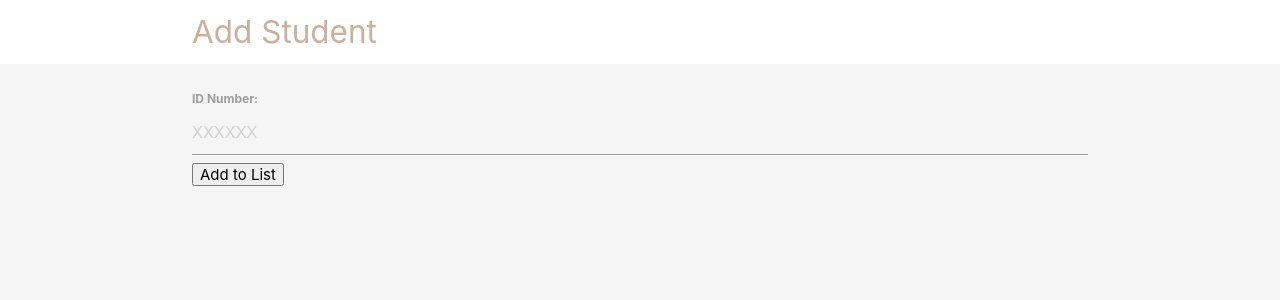
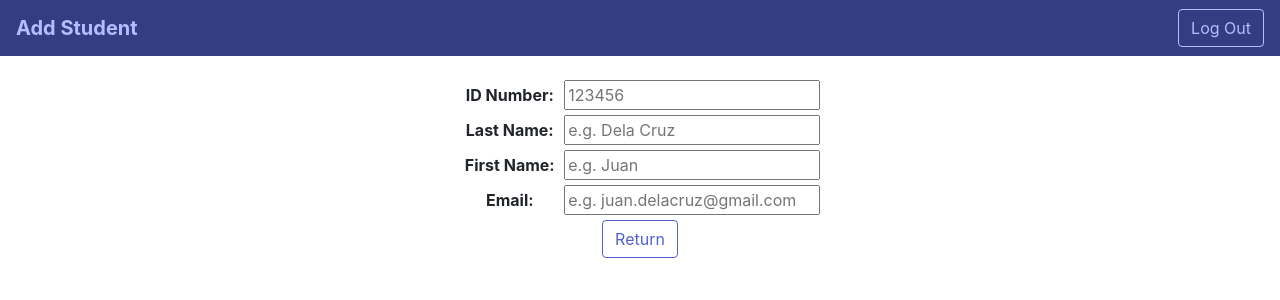
Before and after one commit to paolo-ortiz/CS122-Project, a PHP site: page /add_student.php in a window 1280 px wide. Shown: the top 300 px of the page. Run offline with PHP 8.4, Linux system fonts and the light colour scheme.

Commit message:
Updated Design

```diff
--- a/add_student.php
+++ b/add_student.php
@@ -2,17 +2,20 @@
 <html>
 
 <head>
-    <title>Input Screen 5-Adding A Student</title>
-    <!--Import Google Icon Font-->
-    <link rel="stylesheet" href="https://cdnjs.cloudflare.com/ajax/libs/materialize/1.0.0/css/materialize.min.css">
+    <title>INPUT SCREEN 5-Adding A Student</title>
+    <link rel="stylesheet" href="css\bootstrap.min.css">
 
     <style type="text/css">
     .brand {
-            background: #cbb09c !important;
+        background: #29b6f6 !important;
     }
 
     .brand-text {
-            color: #cbb09c !important;
+        color: #29b6f6 !important;
+    }
+
+    label {
+        width:100px;
     }
     </style>
 </head>
@@ -21,23 +24,35 @@
 
     <!--JavaScript at end of body for optimized loading-->
     <script type="text/javascript" src="js/materialize.min.js"></script>
-
-    <body class="grey lighten-4">
-        <!--BACKGROUND-->
-        <nav class="white z-depth-0">
-            <div class="container">
-                <a href="#" class="brand-logo brand-text">Add Student</a>
-            </div>
+    <nav class="navbar navbar-light" style="background-color:#333D80; color:#B3BDFF; font-face: 16px-apple-system">
+        <a class="navbar-brand" href="#" style="color:#B3BDFF;">
+            <!-- <img src="/docs/4.0/assets/brand/bootstrap-solid.svg" width="30" height="30" -->
+                <!-- class="d-inline-block align-top" alt=""> -->
+            <strong>Add Student</strong>
+        </a>
+        <form action=input1.html method=POST>
+            <button class="btn btn-outline-secondary my-2 my-sm-0" style="border-color:#B3BDFF; color:#B3BDFF;"
+                type="submit"> Log Out</button>
+        </form>
     </nav>
     <br>
         <form action=edit_class.php method=POST>
             <!-- <input type=text placeholder="Class" name= tclass> -->
             <body class="grey lighten-4">
-            <div class=container>
-                <label for=StudentID><b>ID Number: </b></label>
-                <input type=text placeholder='XXXXXX' name=StudentID required>
+            <div class=container style="align:center; text-align:center">
+                <label for=student_id><b>ID Number: </b></label>
+                <input type=number placeholder='123456' name=student_id required>
                 <br>
-                <button type=submit>Add to List</button>
+                <label for=lastName><b>Last Name: </b></label>
+                <input type=text placeholder='e.g. Dela Cruz' name=lastName required>
+                <br>
+                <label for=firstName><b>First Name: </b></label>
+                <input type=text placeholder='e.g. Juan' name=firstName required>
+                <br>
+                <label for=email><b>Email: </b></label>
+                <input type=text placeholder='e.g. juan.delacruz@gmail.com' name=email required>
+                <br>
+                <button class="btn btn-outline-light my-2 my-sm-0" style="border-color:#5262CC; color:#5262CC;" type="submit">Return</button>
             </div>
         </form>
     </body>
--- a/edit_class.php
+++ b/edit_class.php
@@ -9,6 +9,9 @@
 
     .brand-text {
         color: #29b6f6 !important;
+    }
+    label {
+        width:100px;
     }
     </style>
 </head>
@@ -35,7 +38,7 @@
                         <p style="color:#595E80;">Remove Student</p>
                         <form action=remove_student.php method=POST>
                             <label for=student_id><b>ID Number:</b></label>
-                            <input type=number placeholder="e.g. XXXXXX" name=student_id required>
+                            <input type=number placeholder="e.g. 123456" name=student_id required>
                             <br>
                             <button class="btn btn-outline-light my-2 my-sm-0"
                                 style="border-color:#5262CC; color:#5262CC;" type="submit">Remove</button>
--- a/remove_class.php
+++ b/remove_class.php
@@ -12,6 +12,9 @@
         .brand-text {
             color: #cbb09c !important;
         }
+        label {
+        width:100px;
+    }
     </style>
 </head>
     <body class="grey lighten-4">
--- a/remove_student.php
+++ b/remove_student.php
@@ -11,6 +11,9 @@
 
     .brand-text {
         color: #29b6f6 !important;
+    }
+    label {
+        width:100px;
     }
     </style>
 </head>
```
Lines whose indentation alone changed are shown as unchanged.
